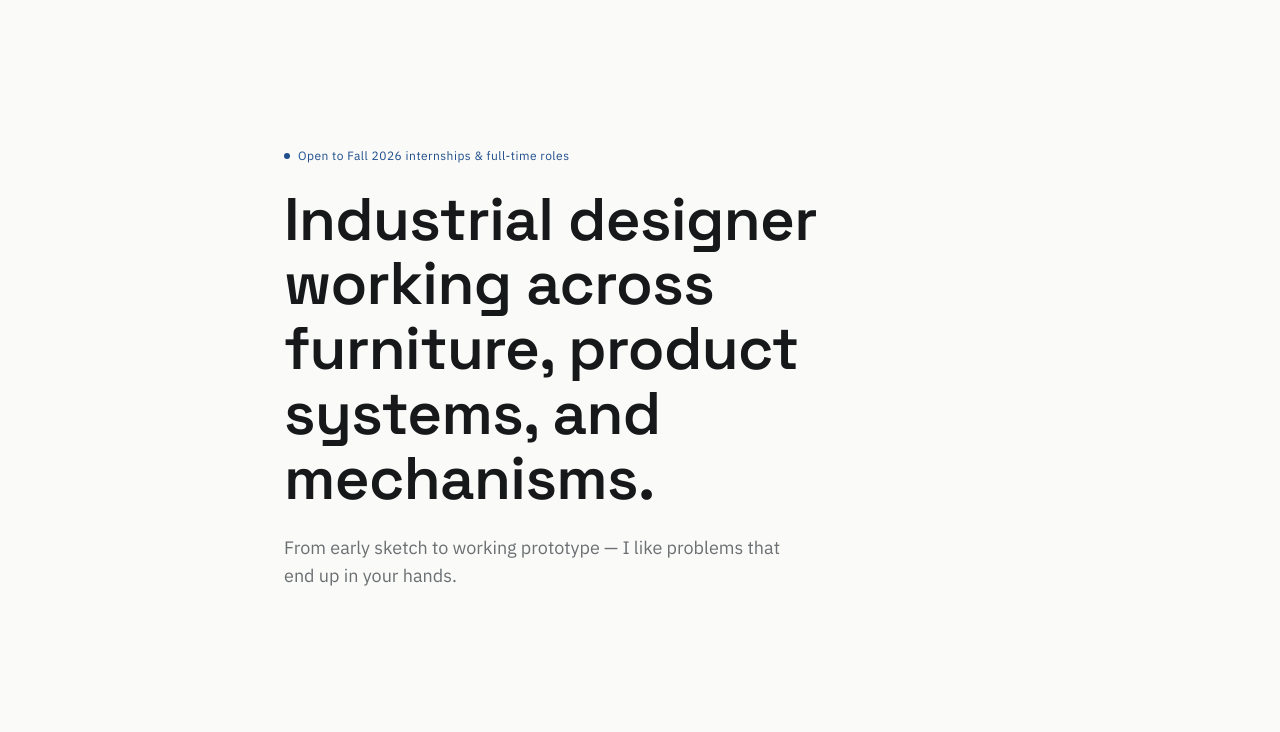
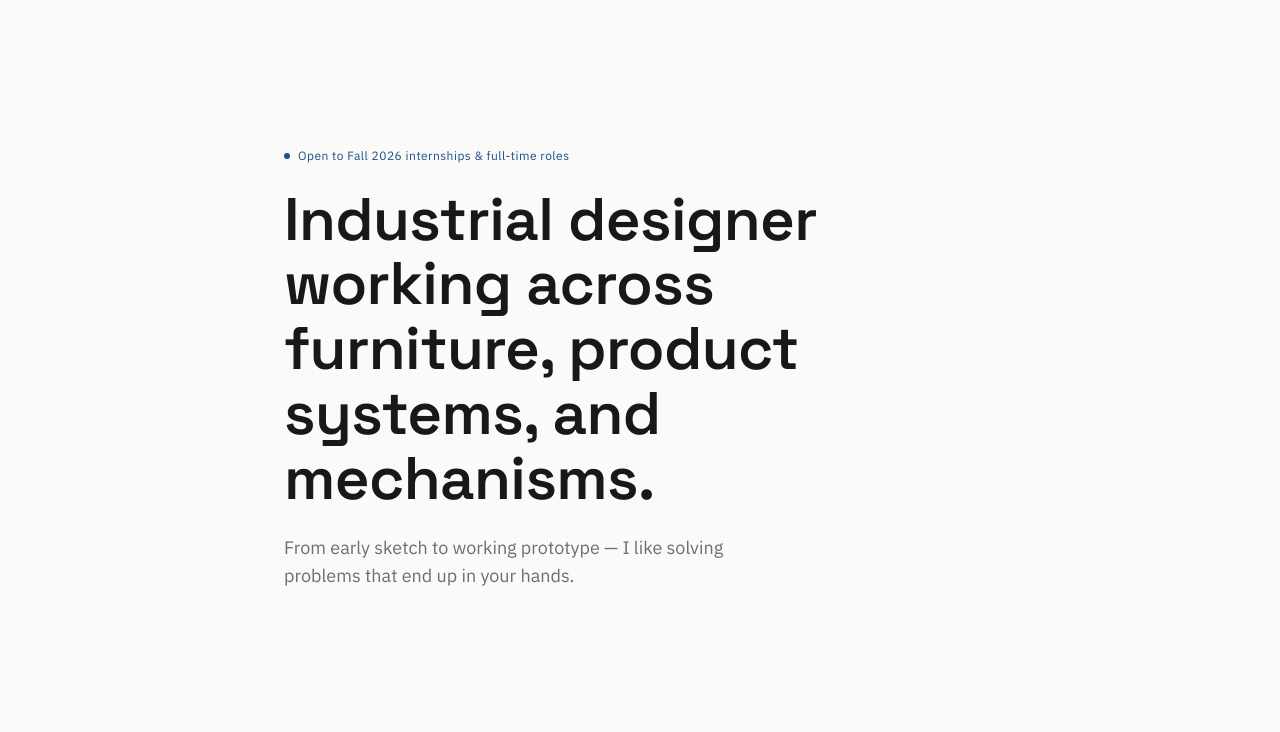
Before and after one commit to Georgeknowles/Georgeknowles.github.io, a plain HTML site: page index.html in a window 1280 px wide. Shown: the part 68-800 px from the top of the page. Drawn offline with Linux system fonts and the light colour scheme.

Commit message:
solving problems fix

```diff
--- a/index.html
+++ b/index.html
@@ -213,7 +213,7 @@
 <section class="hero">
   <div class="avail">Open to Fall 2026 internships &amp; full-time roles</div>
   <h1>Industrial designer working across furniture, product systems, and mechanisms.</h1>
-  <p>From early sketch to working prototype — I like problems that end up in your hands.</p>
+  <p>From early sketch to working prototype — I like solving problems that end up in your hands.</p>
 </section>
 
 <div class="section-label" id="work">Selected Work</div>
```
